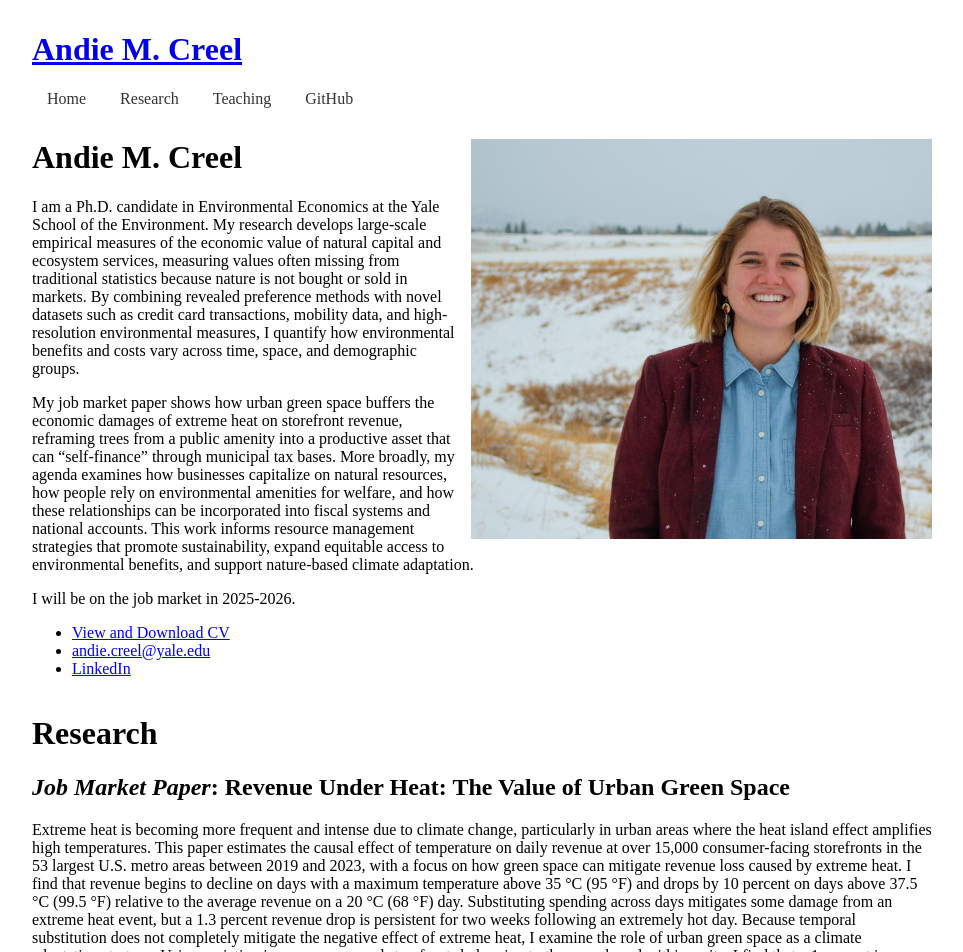
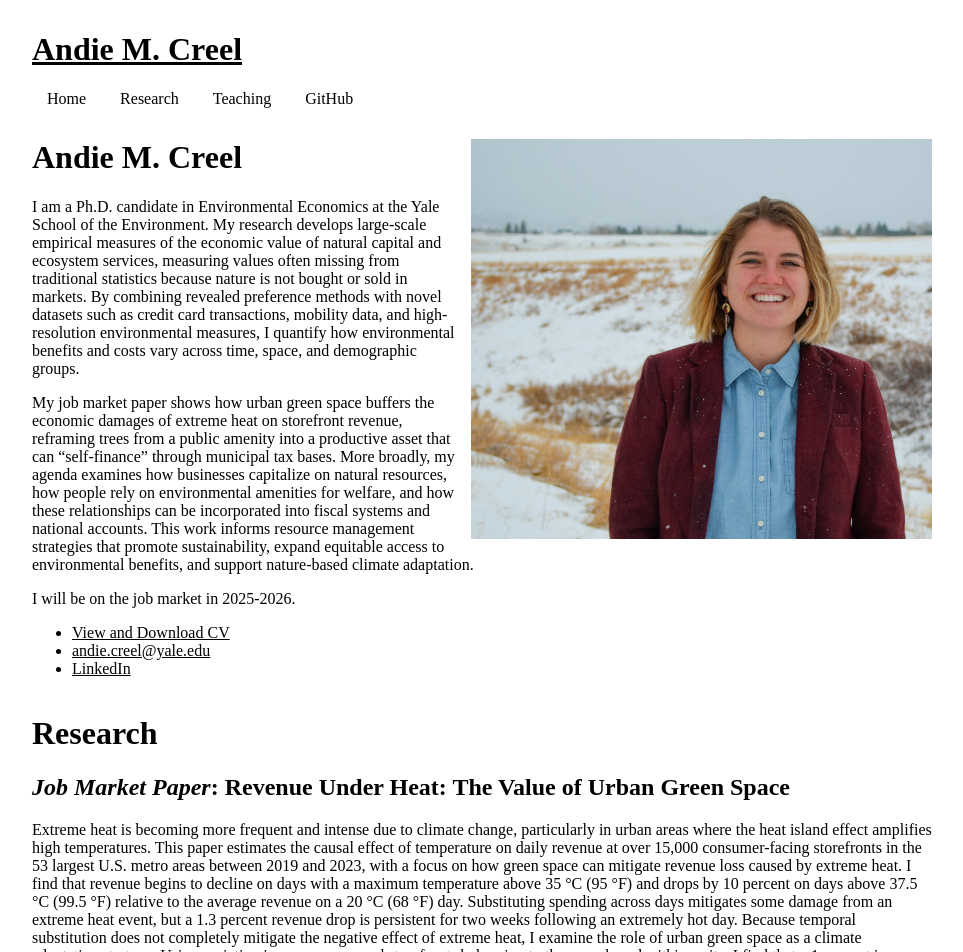
Before and after one commit to a5creel/a5creel.github.io, a Jekyll site: the page built from index.md, in a window 1280 px wide and 1400 px high. Shown: the top 952 px of the window, without its empty margins (158-1121 px from the left). Built offline with Jekyll 4.4.1, drawn with Linux system fonts in a browser that asks for light colours.

Commit message:
making text black?

```diff
--- a/assets/css/style.css
+++ b/assets/css/style.css
@@ -0,0 +1,6 @@
+/* Override all text color to black */
+body,
+p, h1, h2, h3, h4, h5, h6,
+li, blockquote, strong, em, a {
+  color: #000 !important;
+}
--- a/index.md
+++ b/index.md
@@ -26,7 +26,7 @@ I will be on the job market in 2025-2026.
 
 Extreme heat is becoming more frequent and intense due to climate change, particularly in urban areas where the heat island effect amplifies high temperatures. This paper estimates the causal effect of temperature on daily revenue at over 15,000 consumer-facing storefronts in the 53 largest U.S. metro areas between 2019 and 2023, with a focus on how green space can mitigate revenue loss caused by extreme heat. I find that revenue begins to decline on days with a maximum temperature above 35 °C (95 °F) and drops by 10 percent on days above 37.5 °C (99.5 °F) relative to the average revenue on a 20 °C (68 °F) day. Substituting spending across days mitigates some damage from an extreme heat event, but a 1.3 percent revenue drop is persistent for two weeks following an extremely hot day. Because temporal substitution does not completely mitigate the negative effect of extreme heat, I examine the role of urban green space as a climate adaptation strategy. Using variation in greenery around storefronts belonging to the same brand within a city, I find that a 1 percent increase in surrounding green space raises revenue by 1.9 percent on extremely hot days: 1.1 percent from general amenity value and 0.8 percent from its cooling effect. These results suggest that green infrastructure can improve firm resilience to heat, providing evidence of a private incentive to finance public urban green space that could simultaneously provide a positive externality.
 
-![Figure 2](figures/plot_all_cities.jpg)
+![Figure 2](figures/green_space_2.5.jpg)
 
 ## 20 Years of Changing Willingness to Pay for Local Outdoor Recreation
 
```
